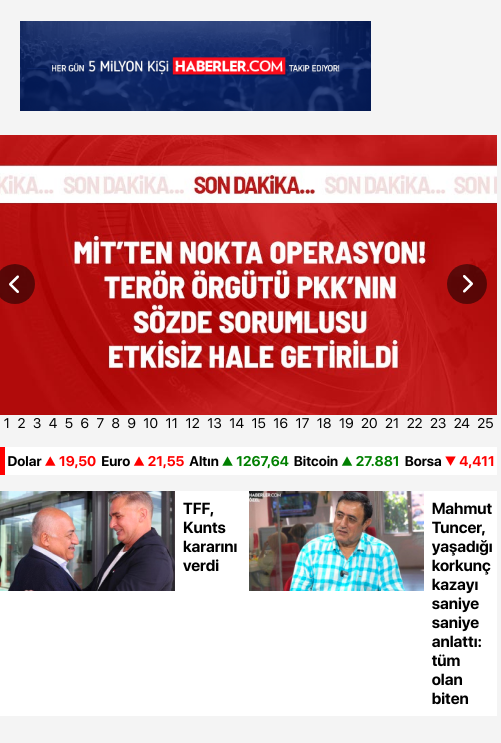
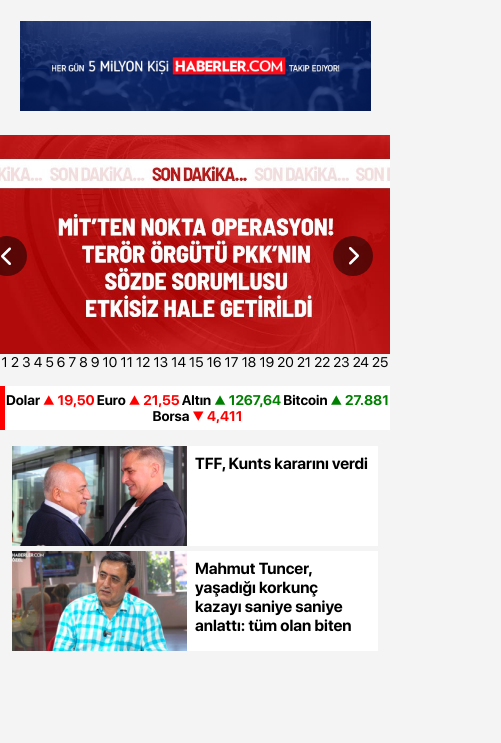
Before and after one commit to ismailnarin/haberlercase, a plain HTML site: page index.html in a window 390 px wide. Shown: the part 61-804 px from the top of the page, 501 px wide, since content can reach past the window. Drawn offline with Linux system fonts and the light colour scheme.

Commit message:
responsive fix

```diff
--- a/main.css
+++ b/main.css
@@ -130,6 +130,7 @@ input:focus {
   width: 100%;
 }
 .exchange {
+  flex-wrap: wrap;
   margin: 16px 0px;
   border-left: 5px red solid;
   font-size: 14px;
@@ -140,8 +141,12 @@ input:focus {
   justify-content: space-around;
 }
 .news {
+  row-gap: 5px;
+  width: 100%;
   display: flex;
   flex-direction: row;
+  flex-wrap: wrap;
+  justify-content: center;
 }
 .newsInner {
   width: 50%;
@@ -149,11 +154,13 @@ input:focus {
   flex-direction: row;
   text-wrap: balance;
   background-color: white;
+  min-width: 366px;
 }
 .newsInner div {
   padding: 8px;
 }
 #sliderNumber {
+  font-size: calc(10px + 0.4vw);
   font-size: 14px;
   font-weight: 400;
   display: flex;
```
